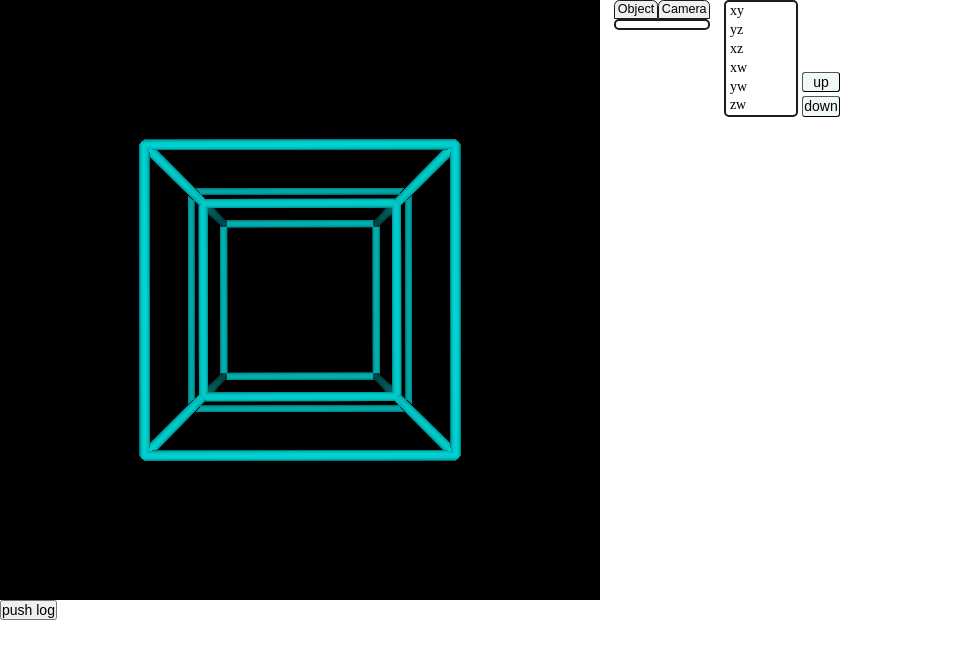
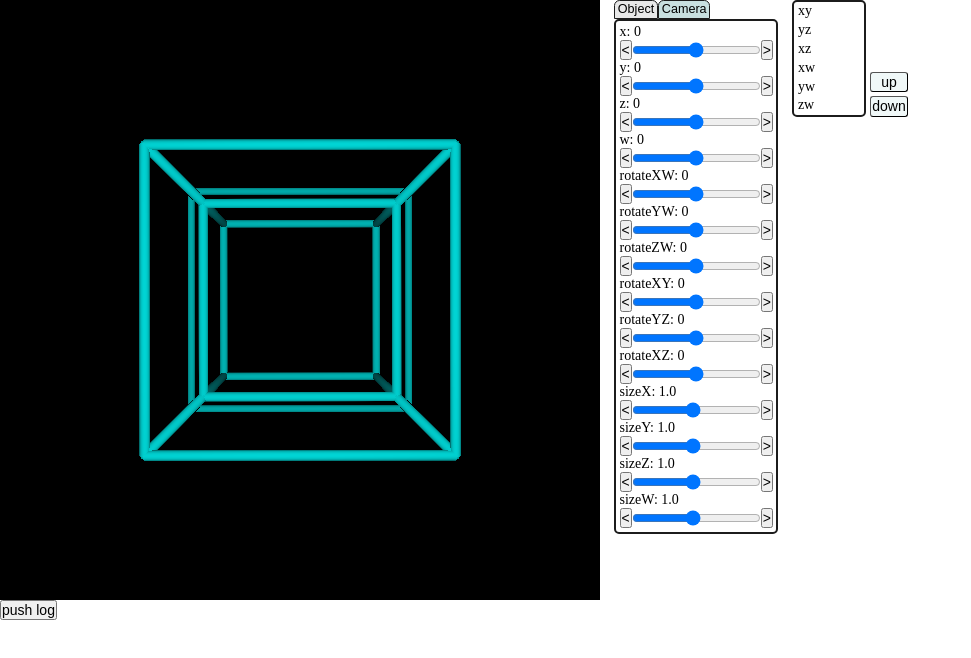
Before and after one commit to gckohaku/Three.js-4dRendering, a Nuxt app: page / in a window 1280 px wide. Both pictures are taken after a click on the tab "Camera". Shown: the top 658 px of the page, without its empty margins (0-971 px from the left). Built offline with nearby package versions, Linux system fonts and the light colour scheme.

Commit message:
enhance: UI 部分をタブ表示にする (#25)

```diff
--- a/components/ControllerTabContainer.vue
+++ b/components/ControllerTabContainer.vue
@@ -11,8 +11,8 @@ const onButtonClick = (index: number) => {
 	<div class="controllers-wrapper">
 		<div class="tabs-container">
 			<div class="tab-list" aria-label="Selecting Controller Tabs">
-				<button role="tab" aria-selected="true" aria-controls="object-controller" id="tab-object" tabindex="0" @click="onButtonClick(0)">Object</button>
-				<button role="tab" aria-selected="false" aria-controls="camera-controller" id="tab-camera" tabindex="0" @click="onButtonClick(1)">Camera</button>
+				<button role="tab" :aria-selected="isOpenPanel[0]" aria-controls="object-controller" id="tab-object" tabindex="0" @click="onButtonClick(0)">Object</button>
+				<button role="tab" :aria-selected="isOpenPanel[1]" aria-controls="camera-controller" id="tab-camera" tabindex="0" @click="onButtonClick(1)">Camera</button>
 			</div>
 		</div>
 
@@ -41,6 +41,15 @@ const onButtonClick = (index: number) => {
 				margin: 0;
 				padding: .1rem .2rem;
 				font-size: .9rem;
+				background-color: #e8e8e8;
+
+				&:hover {
+					background-color: #c8c8c8;
+				}
+
+				&[aria-selected="true"] {
+					background-color: #c8e0e0;
+				}
 			}
 		}
 	}
--- a/components/ModuleSlider.vue
+++ b/components/ModuleSlider.vue
@@ -62,5 +62,9 @@ const onPushRightButton = async () => {
 </template>
 
 <style scoped>
-/* style here */
+.module-wrapper {
+	.slider-container {
+		display: flex;
+	}
+}
 </style>
--- a/components/Rendering4D.vue
+++ b/components/Rendering4D.vue
@@ -6,6 +6,7 @@ import { Model3D } from "~/utils/defines/Model3D";
 import type { ArrayOfColorRGB, ArrayOfColorRGBA } from "~/utils/typeUtilities";
 import { Model4D } from "~/utils/defines/Model4D";
 import ControllerTabContainer from "./ControllerTabContainer.vue";
+import ControllerUi4D from "./ControllerUi4D.vue";
 
 const logTimeManager = logTimeManagerStore();
 const rotationOrder = rotationOrderStore();
@@ -24,6 +25,21 @@ const sizeX: Ref<string> = ref("1.0");
 const sizeY: Ref<string> = ref("1.0");
 const sizeZ: Ref<string> = ref("1.0");
 const sizeW: Ref<string> = ref("1.0");
+
+const cameraMoveX: Ref<string> = ref("0");
+const cameraMoveY: Ref<string> = ref("0");
+const cameraMoveZ: Ref<string> = ref("0");
+const cameraMoveW: Ref<string> = ref("0");
+const cameraRotateXW: Ref<string> = ref("0");
+const cameraRotateYW: Ref<string> = ref("0");
+const cameraRotateZW: Ref<string> = ref("0");
+const cameraRotateXY: Ref<string> = ref("0");
+const cameraRotateYZ: Ref<string> = ref("0");
+const cameraRotateXZ: Ref<string> = ref("0");
+const cameraSizeX: Ref<string> = ref("1.0");
+const cameraSizeY: Ref<string> = ref("1.0");
+const cameraSizeZ: Ref<string> = ref("1.0");
+const cameraSizeW: Ref<string> = ref("1.0");
 
 const isLogPush: Ref<boolean> = ref(false);
 
@@ -247,6 +263,9 @@ onMounted(() => {
 				<template v-slot:object>
 					<ControllerUi4D v-model:move-x="moveX" v-model:move-y="moveY" v-model:move-z="moveZ" v-model:move-w="moveW" v-model:rotate-x-w="rotateXW" v-model:rotate-y-w="rotateYW" v-model:rotate-z-w="rotateZW" v-model:rotate-x-y="rotateXY" v-model:rotate-y-z="rotateYZ" v-model:rotate-x-z="rotateXZ" v-model:size-x="sizeX" v-model:size-y="sizeY" v-model:size-z="sizeZ" v-model:size-w="sizeW" />
 				</template>
+				<template v-slot:camera>
+					<ControllerUi4D v-model:move-x="cameraMoveX" v-model:move-y="cameraMoveY" v-model:move-z="cameraMoveZ" v-model:move-w="cameraMoveW" v-model:rotate-x-w="cameraRotateXW" v-model:rotate-y-w="cameraRotateYW" v-model:rotate-z-w="cameraRotateZW" v-model:rotate-x-y="cameraRotateXY" v-model:rotate-y-z="cameraRotateYZ" v-model:rotate-x-z="cameraRotateXZ" v-model:size-x="cameraSizeX" v-model:size-y="cameraSizeY" v-model:size-z="cameraSizeZ" v-model:size-w="cameraSizeW" />
+				</template>
 			</ControllerTabContainer>
 		</div>
 		<div class="rotation-order-container">
```
